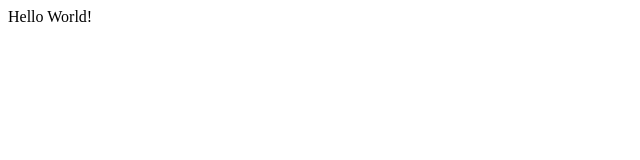
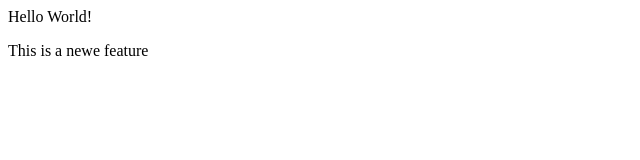
Before and after one commit to Ismath-Jahan/LocalRepo, a plain HTML site: page index.html in a window 1280 px wide. Shown: the whole page, without its empty margins (0-640 px from the left). Drawn offline with Linux system fonts and the light colour scheme.

Commit message:
add new feature

```diff
--- a/index.html
+++ b/index.html
@@ -1 +1,2 @@
 <p>Hello World!</p>
+<p> This is a newe feature</p>
```
